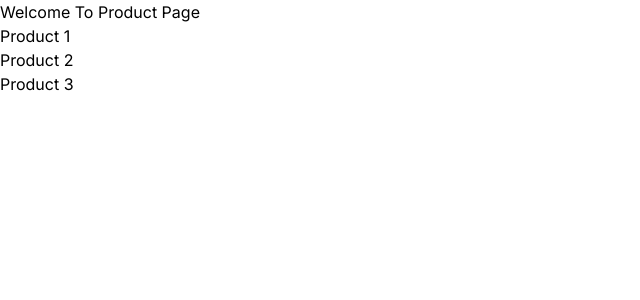
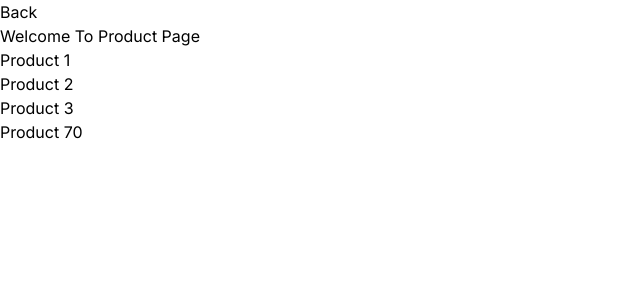
Before and after one commit to KelvinGemoyy/kelvin-app, a Next.js app: page /products in a window 1280 px wide. Shown: the top 300 px of the page, without its empty margins (0-640 px from the left). Built offline with nearby package versions, Linux system fonts and the light colour scheme.

Commit message:
add Link component to learn fundamental

```diff
--- a/app/page.tsx
+++ b/app/page.tsx
@@ -1,4 +1,5 @@
 import Image from "next/image";
+import Link from "next/link";
 
 export default function Home() {
   return (
@@ -7,7 +8,8 @@ export default function Home() {
         <p className="fixed left-0 top-0 flex w-full justify-center border-b border-gray-300 bg-gradient-to-b from-zinc-200 pb-6 pt-8 backdrop-blur-2xl dark:border-neutral-800 dark:bg-zinc-800/30 dark:from-inherit lg:static lg:w-auto  lg:rounded-xl lg:border lg:bg-gray-200 lg:p-4 lg:dark:bg-zinc-800/30">
           Get started by editing&nbsp;
           <code className="font-mono font-bold">app/page.tsx</code>
-          <code className="font-bold pl-[5px]">Kelvin/Falah</code>
+          <code className="font-bold pl-[5px]">Kelvin/Falah </code> <br />
+          <Link href="/products"> Click Me</Link>
         </p>
         <div className="fixed bottom-0 left-0 flex h-48 w-full items-end justify-center bg-gradient-to-t from-white via-white dark:from-black dark:via-black lg:static lg:size-auto lg:bg-none">
           <a
--- a/app/products/page.tsx
+++ b/app/products/page.tsx
@@ -1,13 +1,17 @@
 import React from 'react'
+import Link from 'next/link'
 
 export default function Product() {
+  const productId = 70;
   return (
     <div>
+      <Link href="/">Back</Link>
         <h1>Welcome To Product Page</h1>
         <ul>
-            <li>Product 1</li>
-            <li>Product 2</li>
-            <li>Product 3</li>
+           <Link href={`/products/1`}><li>Product 1</li></Link>
+           <Link href={`/products/2`}><li>Product 2</li></Link>
+           <Link href={`/products/3`}><li>Product 3</li></Link>
+           <Link href={`/products/${productId}`}><li>Product {productId}</li></Link>
         </ul>
     </div>
   )
```
